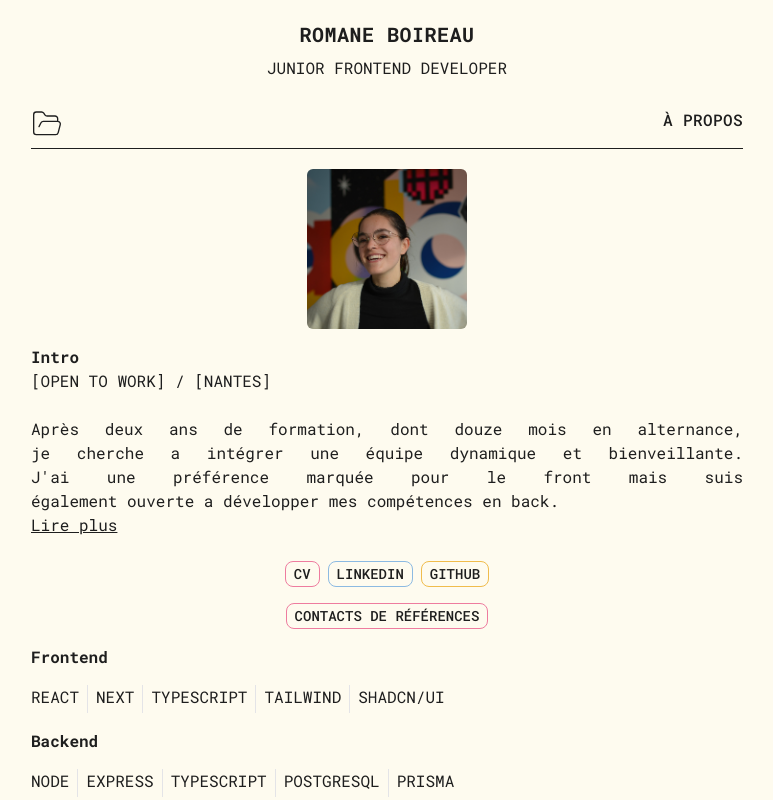
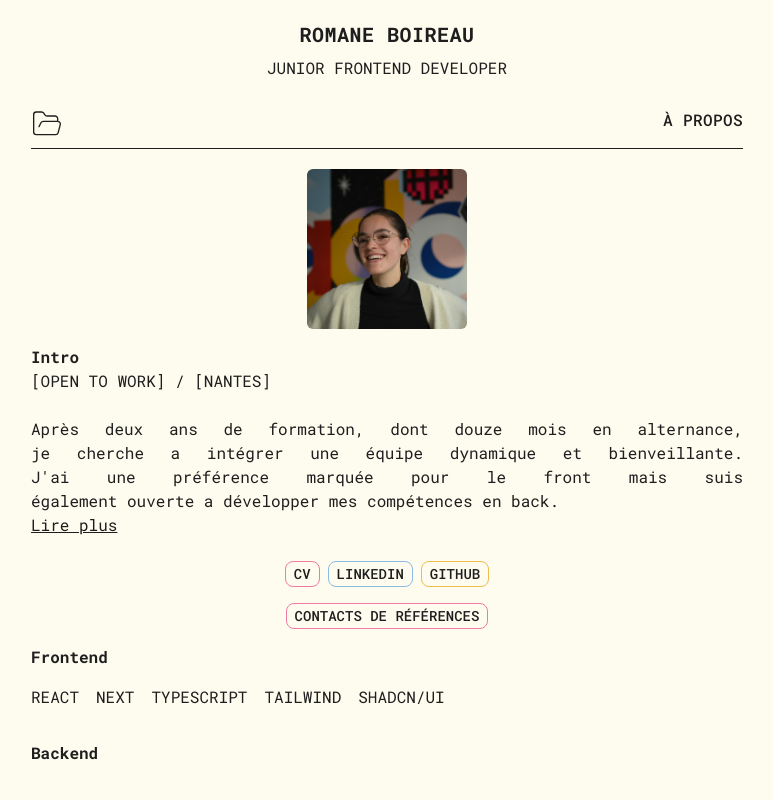
Before and after one commit to aanatema/portfolio-v2, a Next.js app: page / in a window 1280 px wide. Shown: the top 800 px of the page, without its empty margins (253-1026 px from the left). Built offline with nearby package versions, Linux system fonts and the light colour scheme.

Commit message:
fix techno list scroll issue

```diff
--- a/src/app/components/TechnoList/BackendTechnoList.tsx
+++ b/src/app/components/TechnoList/BackendTechnoList.tsx
@@ -4,7 +4,7 @@ export default function BackendTechnoList() {
     return (
 		<>
 			<header className='font-bold'>Backend</header>
-			<section className='flex flex-row gap-2 mb-2 uppercase overflow-x-scroll md:overflow-x-auto h-7'>
+			<section className='flex flex-row gap-2 mb-4 mt-4 sm:pb-10 uppercase overflow-x-scroll overflow-y-hidden lg:overflow-hidden h-7'>
 				<p>Node</p>
 				<Separator orientation='vertical' />
 				<p>Express</p>
--- a/src/app/components/TechnoList/FrontendTechnoList.tsx
+++ b/src/app/components/TechnoList/FrontendTechnoList.tsx
@@ -4,7 +4,7 @@ export default function FrontendTechnoList() {
     return (
 		<>
 			<header className='font-bold'>Frontend</header>
-			<section className='flex flex-row gap-2 uppercase overflow-scroll md:overflow-auto h-7'>
+			<section className='flex flex-row gap-2 sm:pb-10 uppercase overflow-x-scroll overflow-y-hidden lg:overflow-hidden h-7'>
 				<p>React</p>
 				<Separator orientation='vertical' />
 				<p>Next</p>
```
